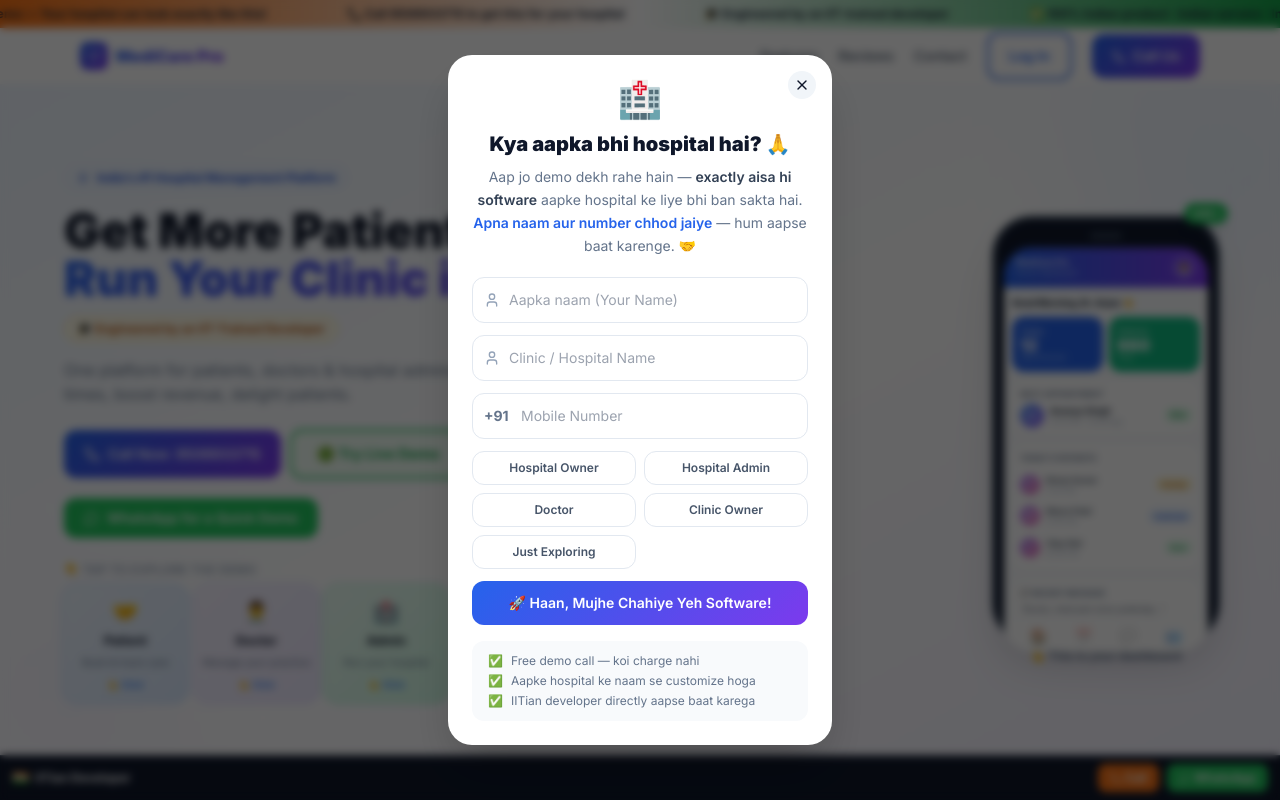
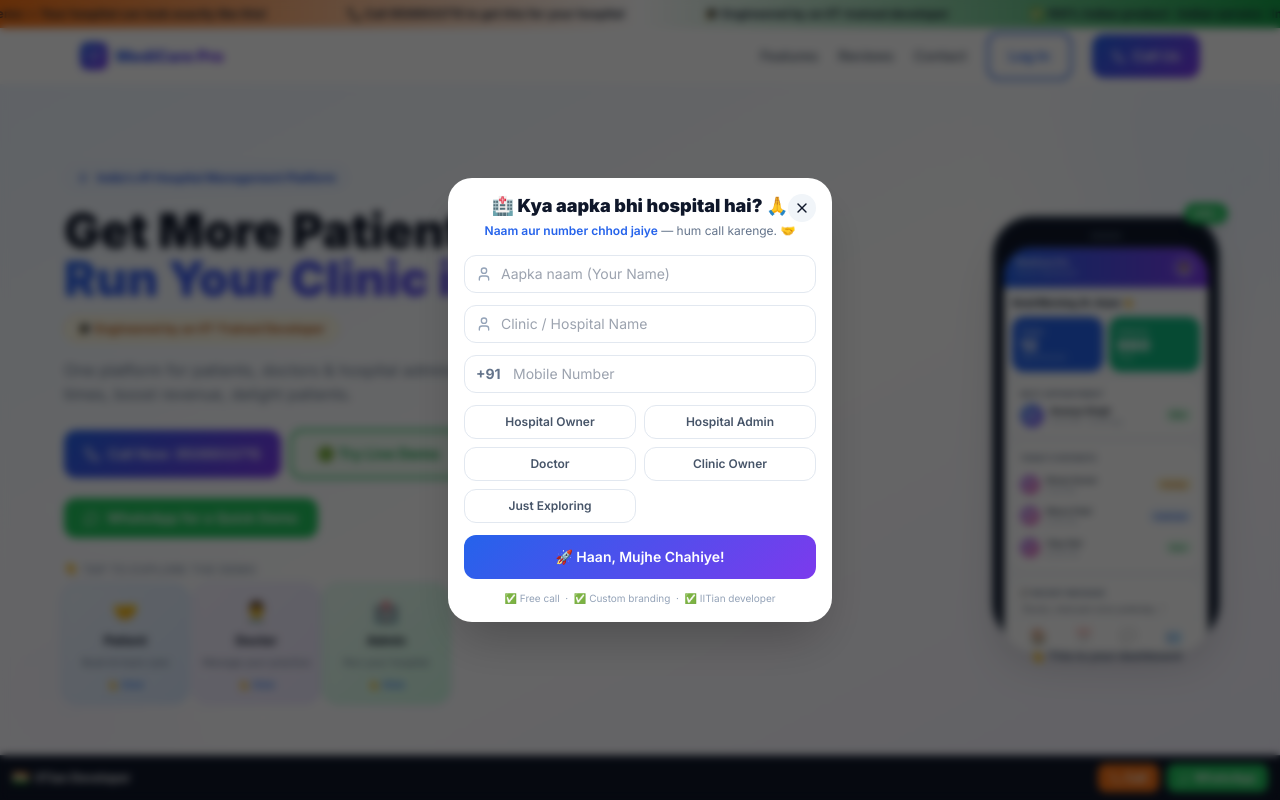
Before and after one commit to Vedmata-Team/hospital, a Next.js app: page / in a window 1280 px wide. Shown: the top 800 px of the page. Built offline with nearby package versions, Linux system fonts and the light colour scheme.

Commit message:
fix: compact lead modal height

```diff
--- a/src/components/LeadCaptureModal.tsx
+++ b/src/components/LeadCaptureModal.tsx
@@ -64,7 +64,7 @@ export default function LeadCaptureModal() {
 
   return (
     <div className="fixed inset-0 z-[100] flex items-center justify-center p-4 bg-black/60 backdrop-blur-sm animate-fade-in">
-      <div className="bg-white rounded-3xl shadow-2xl w-full max-w-sm p-6 relative animate-slide-up">
+      <div className="bg-white rounded-3xl shadow-2xl w-full max-w-sm p-4 relative animate-slide-up">
         <button
           onClick={() => { setShow(false); localStorage.setItem('medicare_lead_captured', '1') }}
           className="absolute top-4 right-4 p-1.5 rounded-full bg-slate-100 hover:bg-slate-200 transition-colors"
@@ -74,16 +74,12 @@ export default function LeadCaptureModal() {
 
         {!submitted ? (
           <>
-            <div className="text-center mb-5">
-              <div className="text-4xl mb-3">🏥</div>
-              <h2 className="text-xl font-black text-slate-900 leading-snug">
-                Kya aapka bhi hospital hai? 🙏
+            <div className="text-center mb-4">
+              <h2 className="text-lg font-black text-slate-900 leading-snug">
+                🏥 Kya aapka bhi hospital hai? 🙏
               </h2>
-              <p className="text-slate-500 text-sm mt-2 leading-relaxed">
-                Aap jo demo dekh rahe hain —{' '}
-                <span className="font-semibold text-slate-700">exactly aisa hi software</span>{' '}
-                aapke hospital ke liye bhi ban sakta hai.<br />
-                <span className="text-blue-600 font-semibold">Apna naam aur number chhod jaiye</span> — hum aapse baat karenge. 🤝
+              <p className="text-slate-500 text-xs mt-1">
+                <span className="text-blue-600 font-semibold">Naam aur number chhod jaiye</span> — hum call karenge. 🤝
               </p>
             </div>
 
@@ -107,7 +103,7 @@ export default function LeadCaptureModal() {
                   value={name}
                   onChange={e => setName(e.target.value)}
                   required
-                  className="w-full pl-9 pr-4 py-3 rounded-xl border border-slate-200 text-sm focus:outline-none focus:border-blue-400 focus:ring-2 focus:ring-blue-100"
+                  className="w-full pl-9 pr-4 py-2 rounded-xl border border-slate-200 text-sm focus:outline-none focus:border-blue-400 focus:ring-2 focus:ring-blue-100"
                 />
               </div>
 
@@ -119,7 +115,7 @@ export default function LeadCaptureModal() {
                   placeholder="Clinic / Hospital Name"
                   value={clinic}
                   onChange={e => setClinic(e.target.value)}
-                  className="w-full pl-9 pr-4 py-3 rounded-xl border border-slate-200 text-sm focus:outline-none focus:border-blue-400 focus:ring-2 focus:ring-blue-100"
+                  className="w-full pl-9 pr-4 py-2 rounded-xl border border-slate-200 text-sm focus:outline-none focus:border-blue-400 focus:ring-2 focus:ring-blue-100"
                 />
               </div>
 
@@ -132,7 +128,7 @@ export default function LeadCaptureModal() {
                   value={mobile}
                   onChange={e => { setMobile(e.target.value.replace(/\D/g, '').slice(0, 10)); setError('') }}
                   required
-                  className="w-full pl-12 pr-4 py-3 rounded-xl border border-slate-200 text-sm focus:outline-none focus:border-blue-400 focus:ring-2 focus:ring-blue-100"
+                  className="w-full pl-12 pr-4 py-2 rounded-xl border border-slate-200 text-sm focus:outline-none focus:border-blue-400 focus:ring-2 focus:ring-blue-100"
                 />
               </div>
 
@@ -153,16 +149,12 @@ export default function LeadCaptureModal() {
               {error && <p className="text-red-500 text-xs">{error}</p>}
 
               <button type="submit" disabled={loading}
-                className="btn-primary w-full py-3.5 text-sm font-bold">
-                {loading ? 'Saving...' : '🚀 Haan, Mujhe Chahiye Yeh Software!'}
+                className="btn-primary w-full py-2.5 text-sm font-bold">
+                {loading ? 'Saving...' : '🚀 Haan, Mujhe Chahiye!'}
               </button>
+
+              <p className="text-center text-[10px] text-slate-400">✅ Free call &nbsp;·&nbsp; ✅ Custom branding &nbsp;·&nbsp; ✅ IITian developer</p>
             </form>
-
-            <div className="mt-4 bg-slate-50 rounded-xl px-4 py-3 text-xs text-slate-500 space-y-1">
-              <div className="flex items-center gap-2"><span>✅</span> Free demo call — koi charge nahi</div>
-              <div className="flex items-center gap-2"><span>✅</span> Aapke hospital ke naam se customize hoga</div>
-              <div className="flex items-center gap-2"><span>✅</span> IITian developer directly aapse baat karega</div>
-            </div>
           </>
         ) : (
           <div className="text-center py-6">
```
